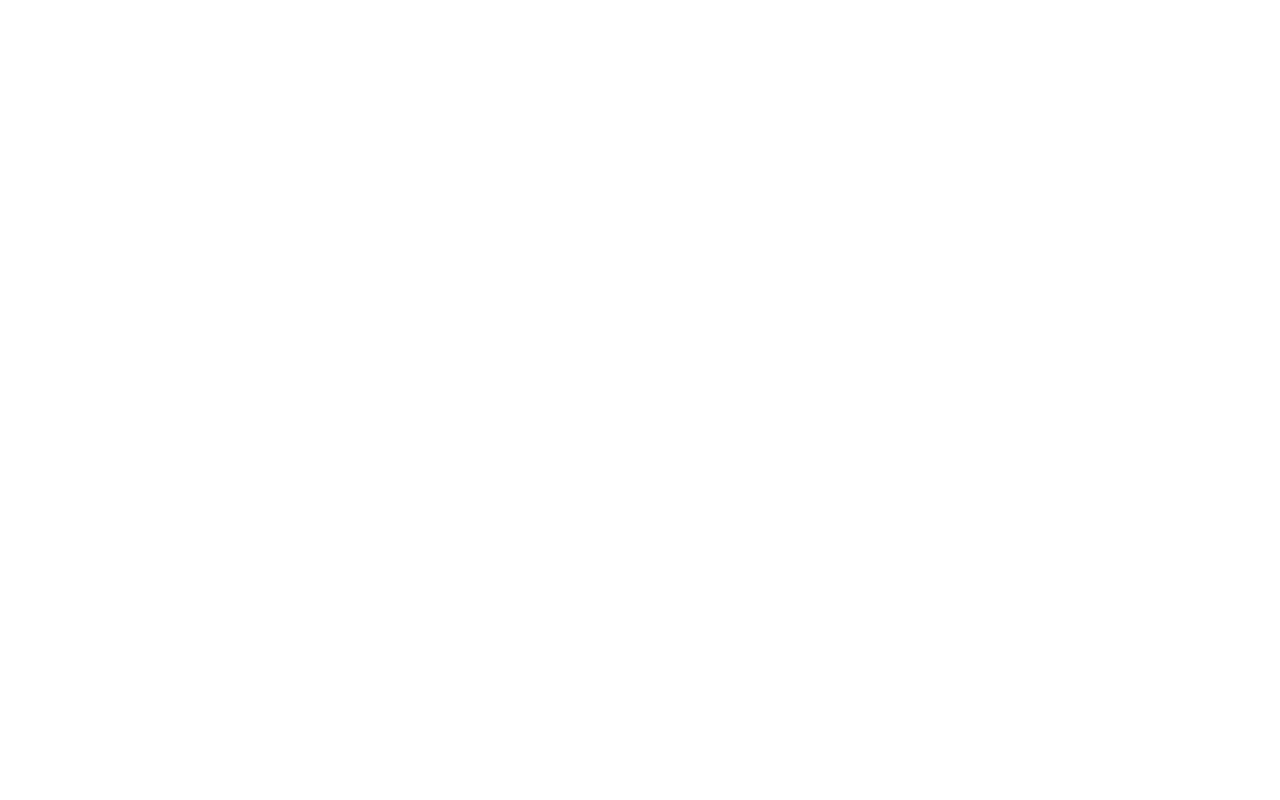
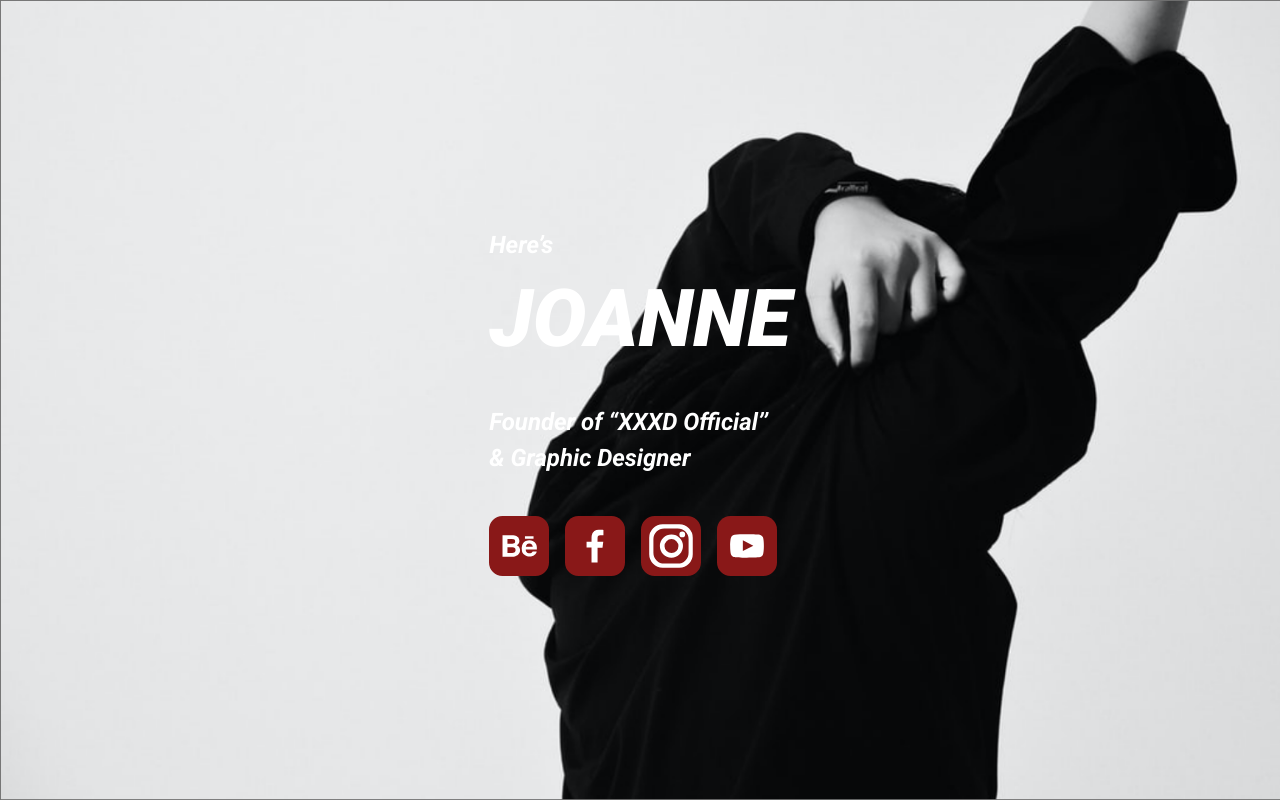
Before and after one commit to wei-1539/week02, a plain HTML site: page index.html in a window 1280 px wide. Drawn offline with Linux system fonts and the light colour scheme.

Commit message:
修改Mixin & 新增banner

```diff
--- a/all.scss
+++ b/all.scss
@@ -1,3 +1,35 @@
-@import "../sassMIxin/reset";
-@import "../sassMIxin/margin/margin4";
-@import "../sassMIxin/padding/padding4";
+@import "./sassMIxin/reset";
+@import "./sassMIxin/margin/margin4";
+@import "./sassMIxin//padding/padding4";
+
+
+.header{
+    background-image: url(./img/banner.png);
+    background-size: cover;
+    background-repeat: no-repeat;
+    height: 100vh;
+    display: flex;
+    justify-content: center;
+    align-items: center;
+    color: #fff;
+}
+.banner{
+    span{
+        font-size: 24px;
+        line-height: 42px;
+        font-weight: 700;
+    }
+    h1{
+        font-size: 80px;
+        line-height: 106px;
+        font-weight: 900;
+    }
+    p{
+        font-size: 24px;
+        line-height: 36px;
+        font-weight: 700;
+    }
+    &-icon{
+        display: flex;
+    }
+}
--- a/index.html
+++ b/index.html
@@ -0,0 +1,33 @@
+<!DOCTYPE html>
+<html lang="en">
+
+<head>
+    <meta charset="UTF-8">
+    <meta http-equiv="X-UA-Compatible" content="IE=edge">
+    <meta name="viewport" content="width=device-width, initial-scale=1.0">
+    <title>Document</title>
+    <link rel="stylesheet" href="./all.css">
+    <link rel="preconnect" href="https://fonts.googleapis.com">
+    <link rel="preconnect" href="https://fonts.gstatic.com" crossorigin>
+    <!-- Roboto, Bold Italic ；Roboto, Black Italic;  ;Roboto, Medium Italic ;-->
+    <link href="https://fonts.googleapis.com/css2?family=Roboto:ital,wght@1,500;1,700;1,900&display=swap"
+        rel="stylesheet">
+</head>
+
+<body>
+    <div class="header">
+        <div class="banner">
+            <span>Here’s</span>
+            <h1 class="mb-8">JOANNE</h1>
+            <p class="mb-10">Founder of “XXXD Official’’<br /> & Graphic Designer</p>
+            <ul class="banner-icon">
+                <li class="mr-4"><img src="./img/behance.svg" alt=""></li>
+                <li class="mr-4"><img src="./img/facebook.svg" alt=""></li>
+                <li class="mr-4"><img src="./img/instagram.svg" alt=""></li>
+                <li><img src="./img/youtube.svg" alt=""></li>
+            </ul>
+        </div>
+    </div>
+</body>
+
+</html>
--- a/sassMIxin/_reset.scss
+++ b/sassMIxin/_reset.scss
@@ -1,16 +1,84 @@
-html, body, div, span, applet, object, iframe,
-h1, h2, h3, h4, h5, h6, p, blockquote, pre,
-a, abbr, acronym, address, big, cite, code,
-del, dfn, em, img, ins, kbd, q, s, samp,
-small, strike, strong, sub, sup, tt, var,
-b, u, i, center,
-dl, dt, dd, ol, ul, li,
-fieldset, form, label, legend,
-table, caption, tbody, tfoot, thead, tr, th, td,
-article, aside, canvas, details, embed,
-figure, figcaption, footer, header, hgroup,
-menu, nav, output, ruby, section, summary,
-time, mark, audio, video {
+html,
+body,
+div,
+span,
+applet,
+object,
+iframe,
+h1,
+h2,
+h3,
+h4,
+h5,
+h6,
+p,
+blockquote,
+pre,
+a,
+abbr,
+acronym,
+address,
+big,
+cite,
+code,
+del,
+dfn,
+em,
+img,
+ins,
+kbd,
+q,
+s,
+samp,
+small,
+strike,
+strong,
+sub,
+sup,
+tt,
+var,
+b,
+u,
+i,
+center,
+dl,
+dt,
+dd,
+ol,
+ul,
+li,
+fieldset,
+form,
+label,
+legend,
+table,
+caption,
+tbody,
+tfoot,
+thead,
+tr,
+th,
+td,
+article,
+aside,
+canvas,
+details,
+embed,
+figure,
+figcaption,
+footer,
+header,
+hgroup,
+menu,
+nav,
+output,
+ruby,
+section,
+summary,
+time,
+mark,
+audio,
+video {
 	margin: 0;
 	padding: 0;
 	border: 0;
@@ -18,36 +86,64 @@ time, mark, audio, video {
 	font: inherit;
 	vertical-align: baseline;
 }
+
 /* HTML5 display-role reset for older browsers */
-article, aside, details, figcaption, figure,
-footer, header, hgroup, menu, nav, section {
+article,
+aside,
+details,
+figcaption,
+figure,
+footer,
+header,
+hgroup,
+menu,
+nav,
+section {
 	display: block;
 }
+
 body {
 	line-height: 1;
 }
-ol, ul {
+
+ol,
+ul {
 	list-style: none;
 }
-blockquote, q {
+
+blockquote,
+q {
 	quotes: none;
 }
-blockquote:before, blockquote:after,
-q:before, q:after {
+
+blockquote:before,
+blockquote:after,
+q:before,
+q:after {
 	content: '';
 	content: none;
 }
+
 table {
 	border-collapse: collapse;
 	border-spacing: 0;
 }
-img{
+
+img {
 	vertical-align: middle;
 }
-a{text-decoration: none;}
-*,*::after,*::before{
-    box-sizing: border-box;
+
+a {
+	text-decoration: none;
 }
-body{
-	font-family: -apple-system, BlinkMacSystemFont, "Segoe UI", "Microsoft JhengHei", Roboto, "Helvetica Neue", Arial, sans-serif;
+
+*,
+*::after,
+*::before {
+	box-sizing: border-box;
 }
+
+body {
+	font-family: 'Roboto', -apple-system, BlinkMacSystemFont, "Segoe UI", "Microsoft JhengHei", Roboto, "Helvetica Neue", Arial, sans-serif;
+	font-style: italic;
+}
--- a/sassMIxin/margin/_margin4.scss
+++ b/sassMIxin/margin/_margin4.scss
@@ -32,3 +32,14 @@
 .ml-8{margin-left: 32px;}
 .ml-9{margin-left: 36px;}
 .ml-10{margin-left: 40px;}
+
+.mr-1{margin-right: 4px;}
+.mr-2{margin-right: 8px;}
+.mr-3{margin-right: 12px;}
+.mr-4{margin-right: 16px;}
+.mr-5{margin-right: 20px;}
+.mr-6{margin-right: 24px;}
+.mr-7{margin-right: 28px;}
+.mr-8{margin-right: 32px;}
+.mr-9{margin-right: 36px;}
+.mr-10{margin-right: 40px;}
```
Also changed, not shown: all.css, 1 other file.
